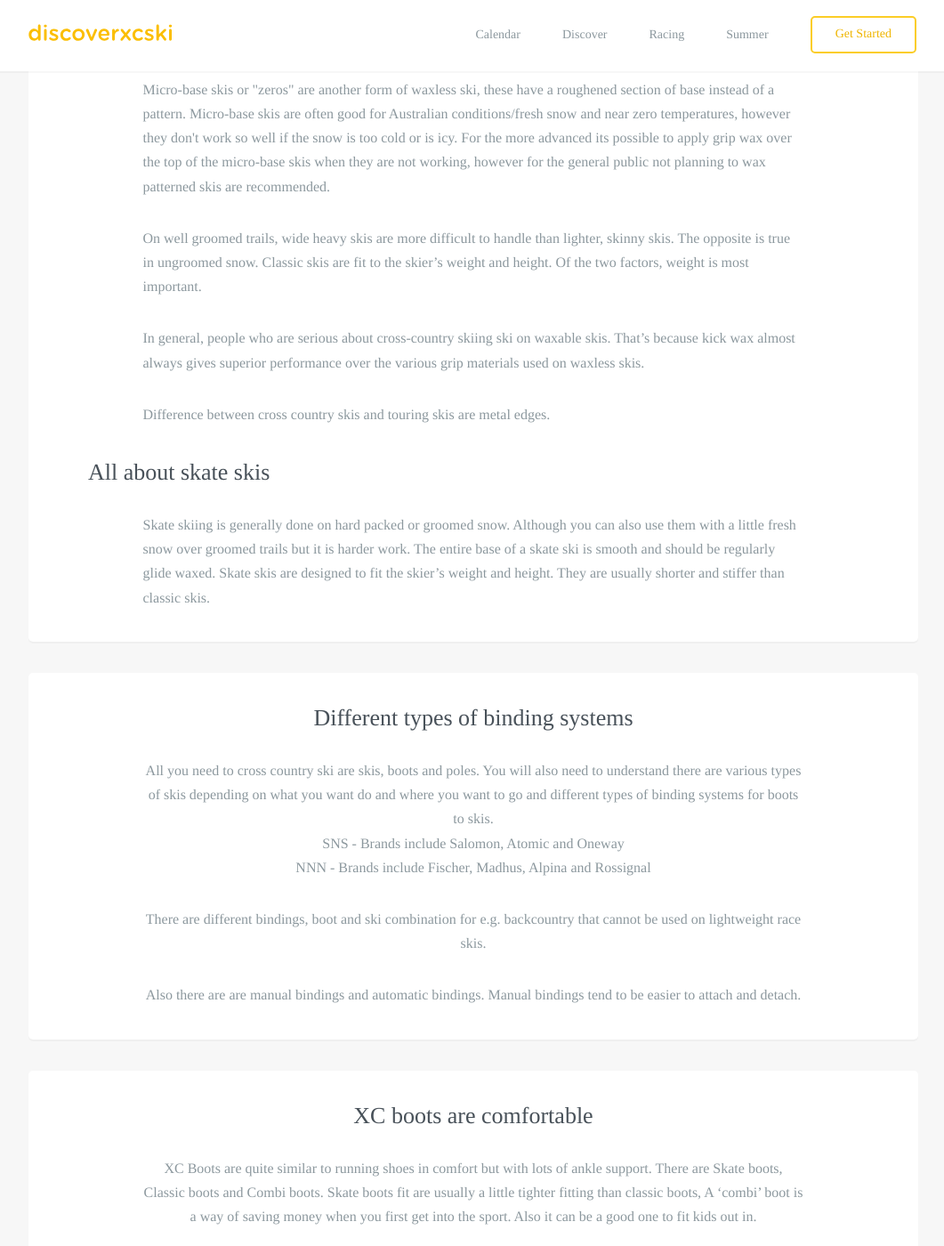
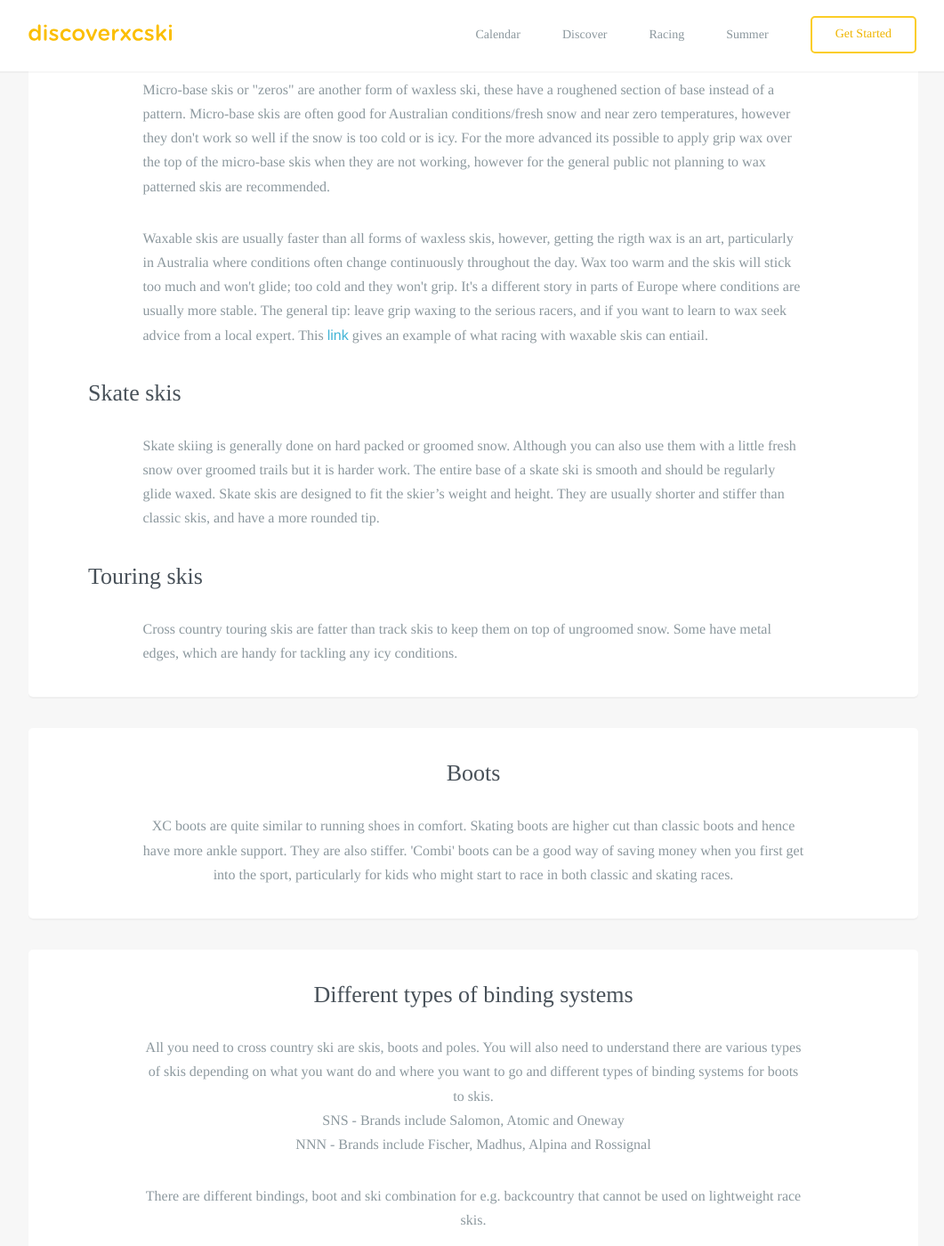
Before and after one commit to robcatto/robcatto.github.io, a Jekyll site: the page built from get-started/equipment/index.html, in a window 1280 px wide and 1400 px high, scrolled down 1294 px. Shown: the whole window at 89% size, without its empty margins (108-1169 px from the left). Built offline with Jekyll 4.4.1, drawn with Linux system fonts in a browser that asks for light colours; some web fonts are replaced; Markdown is read by kramdown in place of the engine named in the settings.

Commit message:
Update index.html

```diff
--- a/get-started/equipment/index.html
+++ b/get-started/equipment/index.html
@@ -50,11 +50,18 @@ layout: default
                 <h3 align=left>Classic skis</h3>
                     <p align=left>Classic skis come in two varieties: waxable and waxless. Waxable skis need grip wax applied to the bottom middle section in order to get grip. Waxless skis don’t need grip wax, the most common of these have a patterned section on the bottom that pushes down into the snow to get grip. This form of waxless skis are called fishscales, step skis or similar (derived from the pattern on the bottom).
                     <p align=left>Micro-base skis or "zeros" are another form of waxless ski, these have a roughened section of base instead of a pattern. Micro-base skis are often good for Australian conditions/fresh snow and near zero temperatures, however they don't work so well if the snow is too cold or is icy. For the more advanced its possible to apply grip wax over the top of the micro-base skis when they are not working, however for the general public not planning to wax patterned skis are recommended.
-                    <p align=left>On well groomed trails, wide heavy skis are more difficult to handle than lighter, skinny skis. The opposite is true in ungroomed snow. Classic skis are fit to the skier’s weight and height. Of the two factors, weight is most important.
-                        <p align=left>In general, people who are serious about cross-country skiing ski on waxable skis. That’s because kick wax almost always gives superior performance over the various grip materials used on waxless skis.
-                        <p align=left>Difference between cross country skis and touring skis are metal edges.
-                   <h3 align=left>All about skate skis</h3>
-                    <p align=left>Skate skiing is generally done on hard packed or groomed snow. Although you can also use them with a little fresh snow over groomed trails but it is harder work. The entire base of a skate ski is smooth and should be regularly glide waxed.  Skate skis are designed to fit the skier’s weight and height. They are usually shorter and stiffer than classic skis.
+                        <p align=left>Waxable skis are usually faster than all forms of waxless skis, however, getting the rigth wax is an art, particularly in Australia where conditions often change continuously throughout the day. Wax too warm and the skis will stick too much and won't glide; too cold and they won't grip. It's a different story in parts of Europe where conditions are usually more stable. The general tip: leave grip waxing to the serious racers, and if you want to learn to wax seek advice from a local expert. This <a href="http://crosscountryskier.com.au/techniques/classic/2007104186094.htm"target="blank">link</a> gives an example of what racing with waxable skis can entiail.</p>
+
+                   <h3 align=left>Skate skis</h3>
+                    <p align=left>Skate skiing is generally done on hard packed or groomed snow. Although you can also use them with a little fresh snow over groomed trails but it is harder work. The entire base of a skate ski is smooth and should be regularly glide waxed.  Skate skis are designed to fit the skier’s weight and height. They are usually shorter and stiffer than classic skis, and have a more rounded tip.
+                     </p>
+               <h3 align=left>Touring skis</h3>
+              <p align=left>Cross country touring skis are fatter than track skis to keep them on top of ungroomed snow. Some have metal edges, which are handy for tackling any icy conditions.
+
+                </section>
+                  <section class="mobile_section">
+                         <h3>Boots</h3>
+                    <p>XC boots are quite similar to running shoes in comfort. Skating boots are higher cut than classic boots and hence have more ankle support. They are also stiffer. 'Combi' boots can be a good way of saving money when you first get into the sport, particularly for kids who might start to race in both classic and skating races.
                      </p>
 
 
@@ -73,12 +80,6 @@ layout: default
                 </section>
 
                          <section class="mobile_section">
-                    <h3>XC boots are comfortable</h3>
-                    <p>XC Boots are quite similar to running shoes in comfort but with lots of ankle support.  There are Skate boots, Classic boots and Combi boots. Skate boots fit are usually a little tighter fitting than classic boots, A ‘combi’ boot is a way of saving money when you first get into the sport.  Also it can be a good one to fit kids out in.
-                     </p>
-
-
-                </section>
 
 
                          <section class="mobile_section">
```
